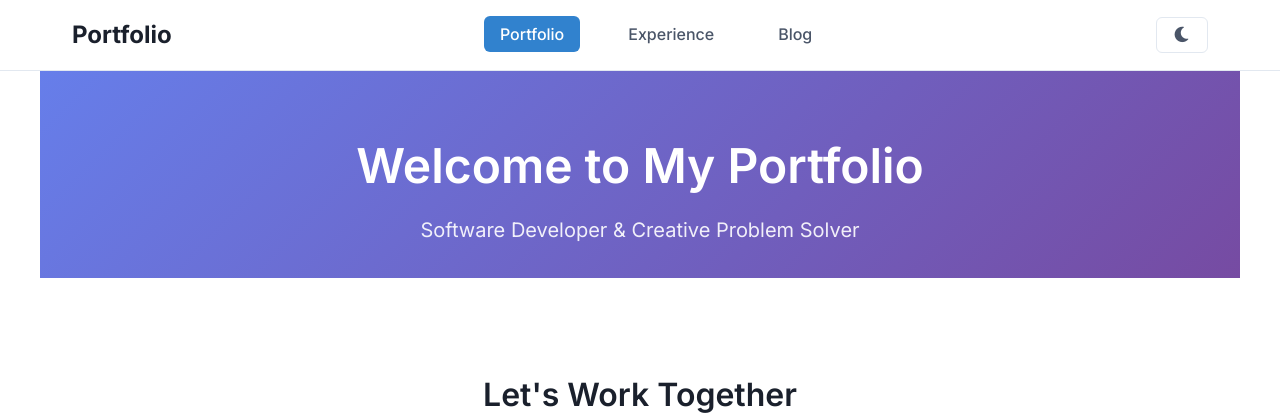
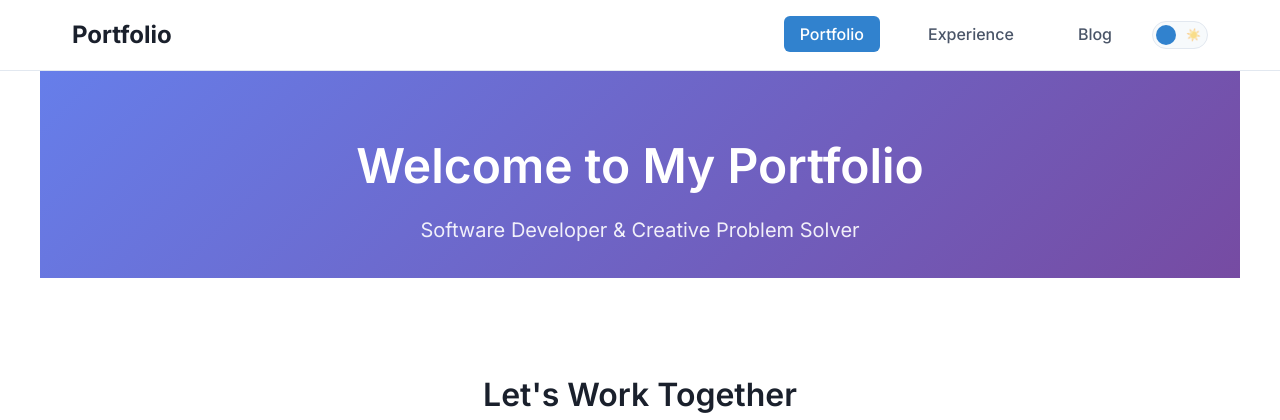
Before and after one commit to luisito666/portfolio-blog, a Django app: page / in a window 1280 px wide. Shown: the top 420 px of the page. Run offline with Django 5.2, Linux system fonts and the light colour scheme; data that the repository does not hold is empty; some libraries are stand-ins or nearby versions.

Commit message:
fix(ui): redesign theme toggle as sliding pill, fix navbar layout (#21)
Co-authored-by: Claude Sonnet 4.6 <noreply@anthropic.com>

```diff
--- a/src/static/css/style.css
+++ b/src/static/css/style.css
@@ -206,27 +206,77 @@ a:hover {
     text-decoration: none;
 }
 
-/* Theme Toggle */
-.theme-toggle {
-    background: none;
-    border: 1px solid var(--border-color);
-    border-radius: var(--radius-md);
-    padding: var(--spacing-sm) var(--spacing-md);
-    cursor: pointer;
-    color: var(--text-color);
-    font-size: 1.1rem;
-    transition: var(--transition-base);
+/* Nav Right */
+.nav-right {
     display: flex;
     align-items: center;
-    justify-content: center;
+    gap: var(--spacing-lg);
+}
+
+/* Theme Toggle — pill switch */
+.theme-toggle {
+    background: var(--bg-alt);
+    border: 1px solid var(--border-color);
+    border-radius: 9999px;
+    width: 56px;
+    height: 28px;
+    padding: 0;
+    cursor: pointer;
+    position: relative;
+    transition: background-color 0.3s ease, border-color 0.3s ease;
+    flex-shrink: 0;
+}
+
+.theme-toggle::after {
+    content: "";
+    position: absolute;
+    top: 3px;
+    left: 3px;
+    width: 20px;
+    height: 20px;
+    border-radius: 50%;
+    background: var(--primary-color);
+    transition: transform 0.3s ease, background-color 0.3s ease;
+}
+
+[data-theme="dark"] .theme-toggle::after {
+    transform: translateX(28px);
+    background: #f6ad55;
+}
+
+.theme-toggle .icon-sun,
+.theme-toggle .icon-moon {
+    position: absolute;
+    top: 50%;
+    transform: translateY(-50%);
+    font-size: 12px;
+    color: var(--text-light);
+    transition: opacity 0.3s ease;
+    pointer-events: none;
     line-height: 1;
-    margin-left: var(--spacing-md);
+}
+
+.theme-toggle .icon-sun {
+    right: 6px;
+    opacity: 0.5;
+}
+
+.theme-toggle .icon-moon {
+    left: 6px;
+    opacity: 0.5;
+}
+
+[data-theme="dark"] .theme-toggle .icon-sun {
+    opacity: 1;
+    color: #f6ad55;
+}
+
+[data-theme="dark"] .theme-toggle .icon-moon {
+    opacity: 0.3;
 }
 
 .theme-toggle:hover {
-    background-color: var(--bg-alt);
     border-color: var(--primary-color);
-    color: var(--primary-color);
 }
 
 /* Mobile Menu Toggle */
@@ -610,6 +660,13 @@ a:hover {
         display: block;
     }
 
+    .nav-right {
+        width: 100%;
+        flex-direction: column;
+        align-items: flex-start;
+        gap: var(--spacing-sm);
+    }
+
     .nav-menu {
         display: none;
         width: 100%;
@@ -625,6 +682,10 @@ a:hover {
 
     .nav-menu.active {
         display: flex;
+    }
+
+    .theme-toggle {
+        margin: var(--spacing-sm) auto var(--spacing-md);
     }
 
     .hero-section {
--- a/src/templates/base.html
+++ b/src/templates/base.html
@@ -34,14 +34,17 @@
                 <span></span>
                 <span></span>
             </button>
+            <div class="nav-right">
                 <ul class="nav-menu">
                     <li><a href="{% url 'portfolio:home' %}" class="{% if request.resolver_match.url_name == 'home' %}active{% endif %}">Portfolio</a></li>
                     <li><a href="{% url 'portfolio:experience_list' %}" class="{% if request.resolver_match.url_name == 'experience_list' %}active{% endif %}">Experience</a></li>
                     <li><a href="{% url 'blog:post_list' %}" class="{% if 'blog' in request.resolver_match.app_names %}active{% endif %}">Blog</a></li>
                 </ul>
                 <button class="theme-toggle" aria-label="Toggle dark mode" title="Toggle dark mode">
-                <i class="fas fa-moon"></i>
+                    <span class="icon-moon">🌙</span>
+                    <span class="icon-sun">☀️</span>
                 </button>
+            </div>
         </div>
     </nav>
 
@@ -94,19 +97,7 @@
 
     <!-- Scripts -->
     <script>
-        function updateIcon() {
-            const icon = document.querySelector('.theme-toggle i');
-            if (!icon) return;
-            if (document.documentElement.hasAttribute('data-theme')) {
-                icon.className = 'fas fa-sun';
-            } else {
-                icon.className = 'fas fa-moon';
-            }
-        }
-
         document.addEventListener('DOMContentLoaded', function() {
-            updateIcon();
-
             const toggle = document.querySelector('.theme-toggle');
             if (toggle) {
                 toggle.addEventListener('click', function() {
@@ -118,7 +109,6 @@
                         document.documentElement.setAttribute('data-theme', 'dark');
                         localStorage.setItem('theme', 'dark');
                     }
-                    updateIcon();
                 });
             }
 
```
Lines whose indentation alone changed are shown as unchanged.
